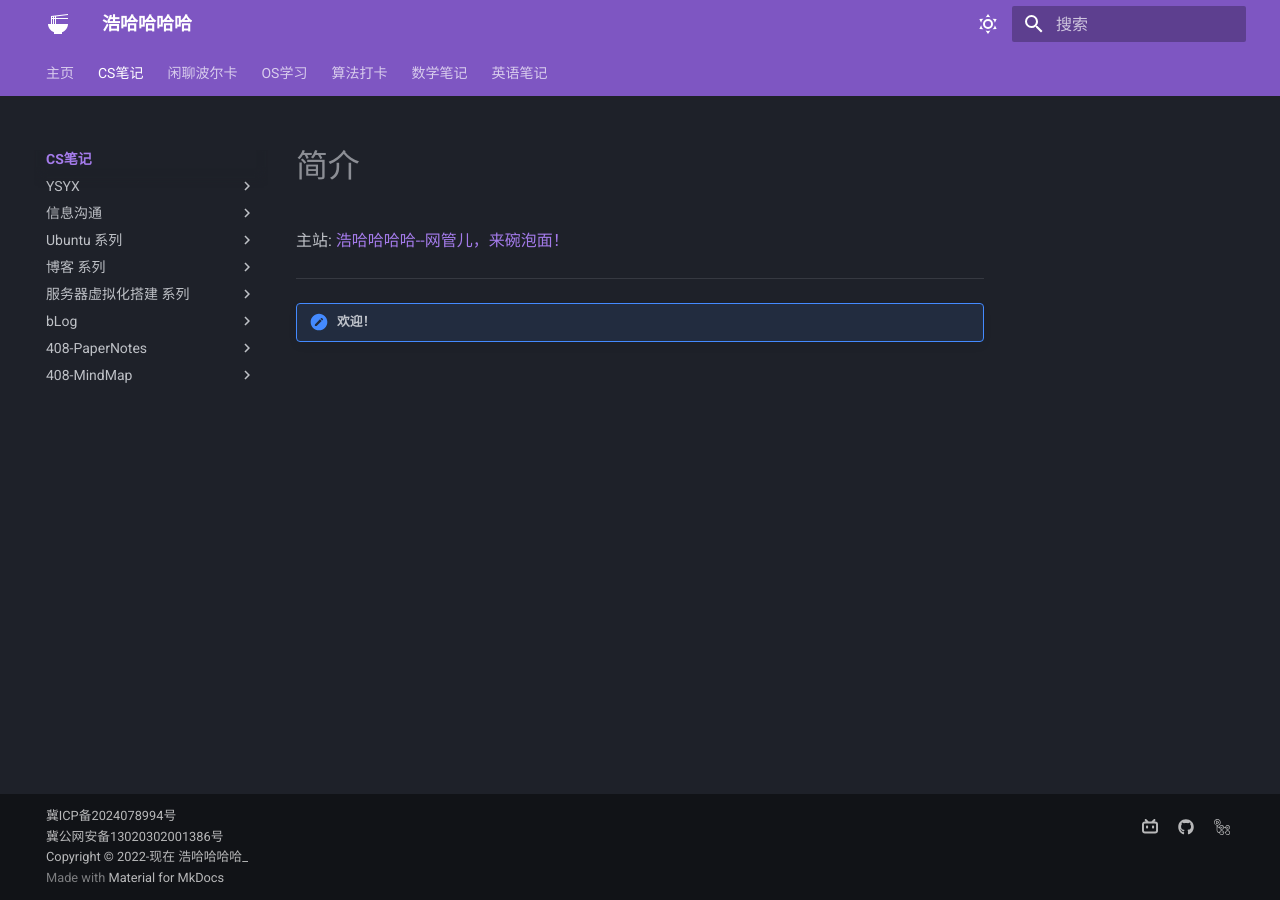
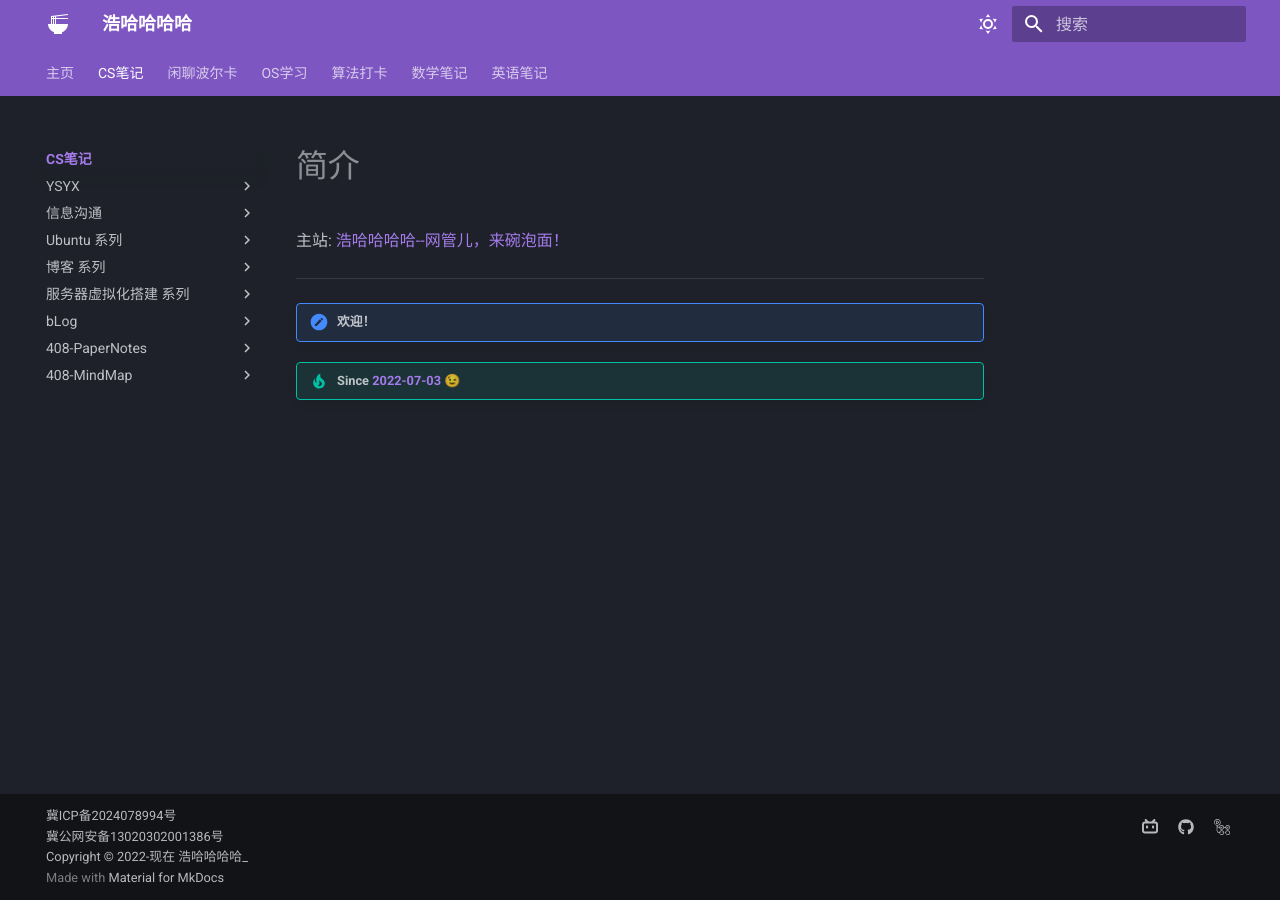
Before and after one commit to Haohahahaha/cs, an MkDocs documentation site: the page built from docs/index.md, in a window 1280 px wide. Built offline with MkDocs 1.6.1 and Material for MkDocs 9.7.7, drawn with Linux system fonts in a browser that asks for light colours.

Commit message:
2025-01-22_01:29:16 update

```diff
--- a/docs/index.md
+++ b/docs/index.md
@@ -18,3 +18,5 @@
 --->
 
 !!! note "欢迎！"
+
+!!! tip "Since [2022-07-03](https://github.com/Haohahahaha/cs/commit/194e34eaa3cc1d969bc31f069af82b5db4d59daf) 😉"
```
